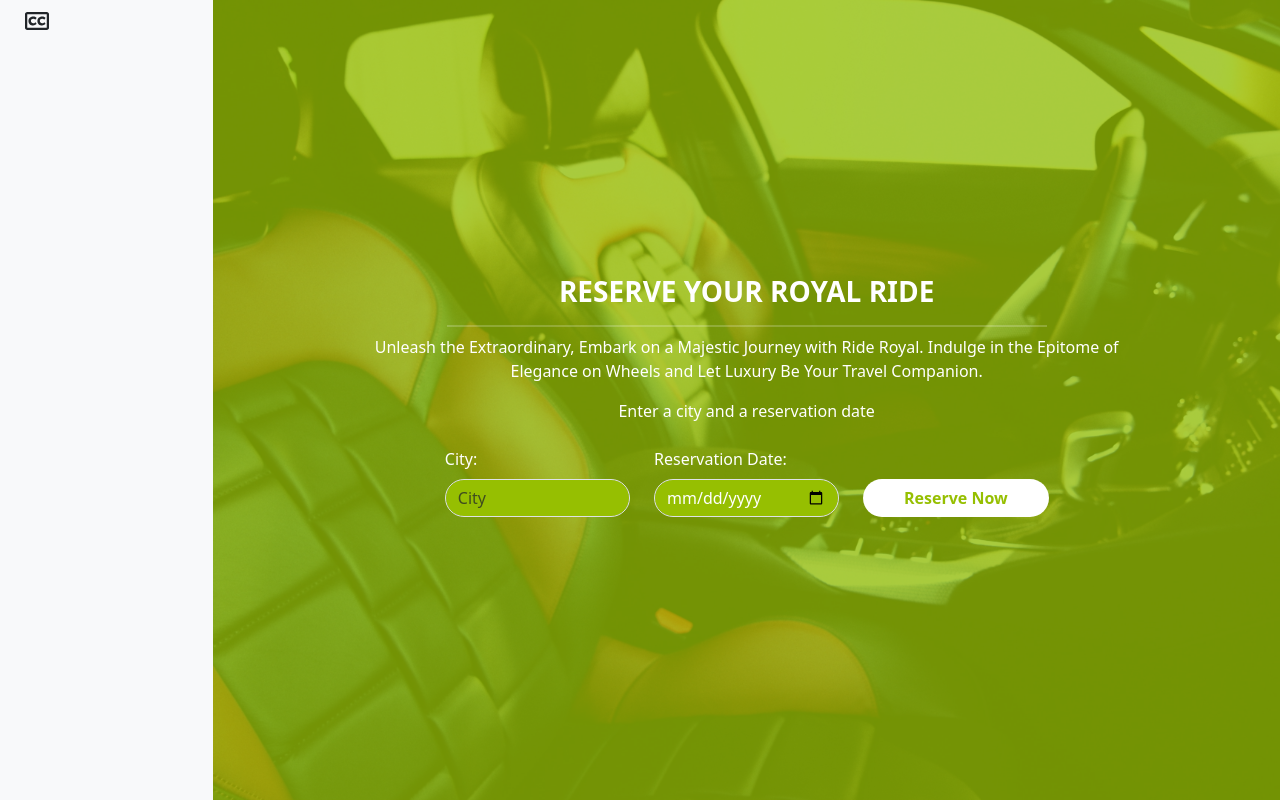
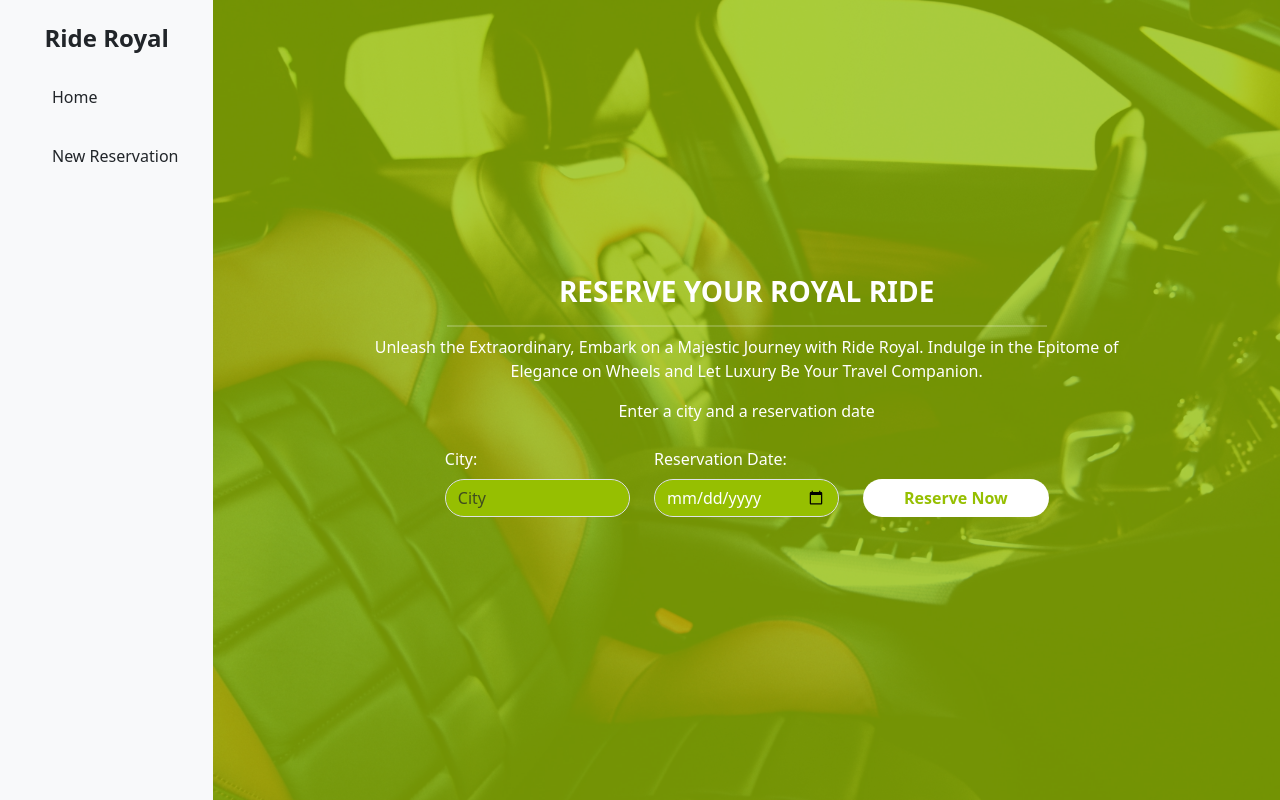
Before and after one commit to bernabasy/ride-royale-front-end, a React (Create React App) app: page / in a window 1280 px wide. Built offline with nearby package versions, Linux system fonts and the light colour scheme.

Commit message:
Segregate side navigation items into seperate components

```diff
--- a/src/components/Layout/Layout.jsx
+++ b/src/components/Layout/Layout.jsx
@@ -1,8 +1,10 @@
 import React, { useState } from 'react';
 import PropTypes from 'prop-types';
-import { FaBars, FaRegClosedCaptioning } from 'react-icons/fa';
+import { FaBars } from 'react-icons/fa';
+import { MdOutlineClose } from 'react-icons/md';
 
 import style from './style.module.css';
+import SideNav from '../SideNav';
 
 const Layout = ({ children }) => {
   const [sidebarVisible, setSidebarVisible] = useState(false);
@@ -27,17 +29,15 @@
         </div>
       </nav>
       <aside className={`col-md-2 bg-light container-fluid vh-100 ${sidebarVisible ? style['aside-visible'] : style['aside-hidden']}`}>
-        <div className="row d-flex align-items-center justify-content-start">
-          <div className="col">
-            <button
-              type="button"
-              className="btn"
-              onClick={handleMenuClick}
-            >
-              <FaRegClosedCaptioning style={{ fontSize: '1.5rem' }} />
-            </button>
-          </div>
-        </div>
+        <button
+          type="button"
+          className={`btn float-end ${style['aside-close']}`}
+          onClick={handleMenuClick}
+        >
+          <MdOutlineClose style={{ fontSize: '1.5rem' }} />
+        </button>
+        <h4 className="fw-bold text-center my-4">Ride Royal</h4>
+        <SideNav />
       </aside>
       <div className="col-md-10">
         {children}
--- a/src/components/Layout/style.module.css
+++ b/src/components/Layout/style.module.css
@@ -1,9 +1,17 @@
 .status-bar {
+  display: none;
+}
+
+.aside-close {
   display: none;
 }
 
 @media screen and (max-width: 767px) {
   .status-bar {
+    display: block;
+  }
+
+  .aside-close {
     display: block;
   }
 
--- /dev/null
+++ b/src/components/SideNav/index.jsx
@@ -0,0 +1,11 @@
+import React from 'react';
+import SideNavItem from '../SideNavItem';
+
+const SideNav = () => (
+  <ul className="list mt-4">
+    <SideNavItem title="Home" />
+    <SideNavItem title="New Reservation" />
+  </ul>
+);
+
+export default SideNav;
--- /dev/null
+++ b/src/components/SideNavItem/index.jsx
@@ -0,0 +1,15 @@
+import React from 'react';
+import PropTypes from 'prop-types';
+import style from './style.module.css';
+
+const SideNavItem = ({ title }) => (
+  <li className={`list-group-item p-2 ${style['side-nav-item']}`}>
+    {title}
+  </li>
+);
+
+SideNavItem.propTypes = {
+  title: PropTypes.string.isRequired,
+};
+
+export default SideNavItem;
--- /dev/null
+++ b/src/components/SideNavItem/style.module.css
@@ -0,0 +1,11 @@
+.side-nav-item {
+  margin: 1.2em 0;
+  font-weight: 500;
+}
+
+.side-nav-item:hover {
+  background-color: #96bf01;
+  cursor: pointer;
+  color: #fff;
+  border-radius: 0.25rem;
+}
```
Also changed, not shown: src/components/SideNav/style.module.css (added).
